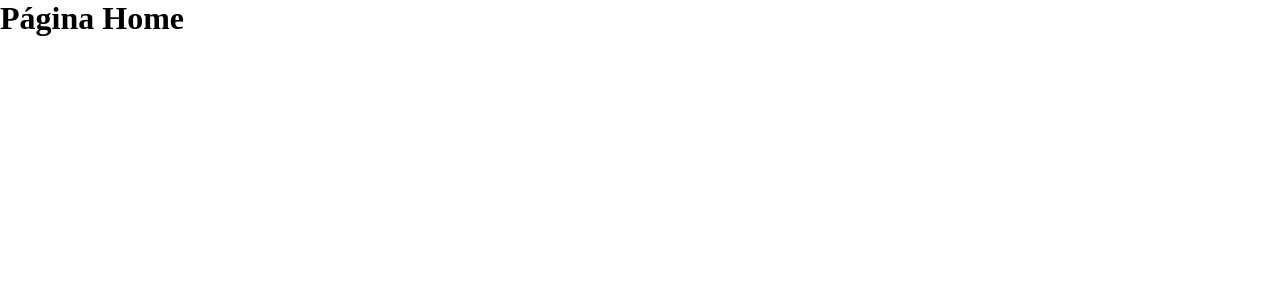
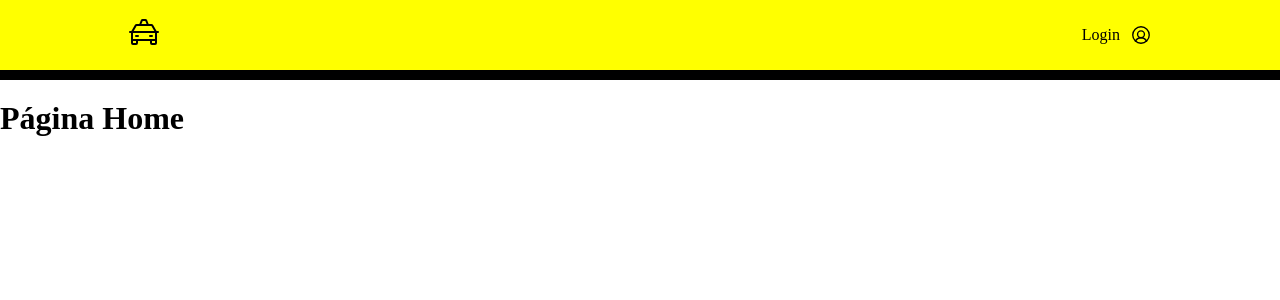
Before and after one commit to Julio-Norberto/tarifas-de-taxi, a React (Vite) app: page / in a window 1280 px wide. Shown: the top 300 px of the page. Built offline with nearby package versions, Linux system fonts and the light colour scheme.

Commit message:
feat: create header

```diff
--- a/src/App.tsx
+++ b/src/App.tsx
@@ -1,10 +1,12 @@
 import { BrowserRouter } from 'react-router-dom'
 import { AppRoutes } from './routes/AppRoutes'
+import { Header } from './components/Header'
 import './App.css'
 
 function App() {
   return (
     <BrowserRouter>
+      <Header />
       <AppRoutes />
     </BrowserRouter>
   )
--- /dev/null
+++ b/src/components/Header/header.css
@@ -0,0 +1,32 @@
+.header-container {
+  background-color: yellow;
+  height: 70px;
+  margin-bottom: 30px;
+}
+
+.header-content {
+  width: 80%;
+  height: 100%;
+  display: flex;
+  align-items: center;
+  justify-content: space-between;
+  margin: 0 auto;
+}
+
+.login-header {
+  display: flex;
+  justify-content: center;
+  align-items: center;
+  text-align: center;
+}
+
+.login-header a {
+  margin-right: 10px;
+  text-align: center;
+  text-decoration: none;
+  color: #000;
+}
+
+.login-header:hover {
+  border-left: 1px solid;
+}
--- /dev/null
+++ b/src/components/Header/index.tsx
@@ -0,0 +1,18 @@
+import { Taxi, UserCircle } from 'phosphor-react'
+import './header.css'
+
+export const Header: React.FC = () => {
+  return(
+    <header className="header-container">
+      <div className='header-content'>
+        <a href="/"><Taxi size={32} color='#000' /></a>
+
+        <div className='login-header'>
+          <a href="">Login</a>
+          <UserCircle size={22} color='#000' />
+        </div>
+      </div>
+      <div style={{ backgroundColor: '#000', height: '10px' }} />
+    </header>
+  )
+}
```
